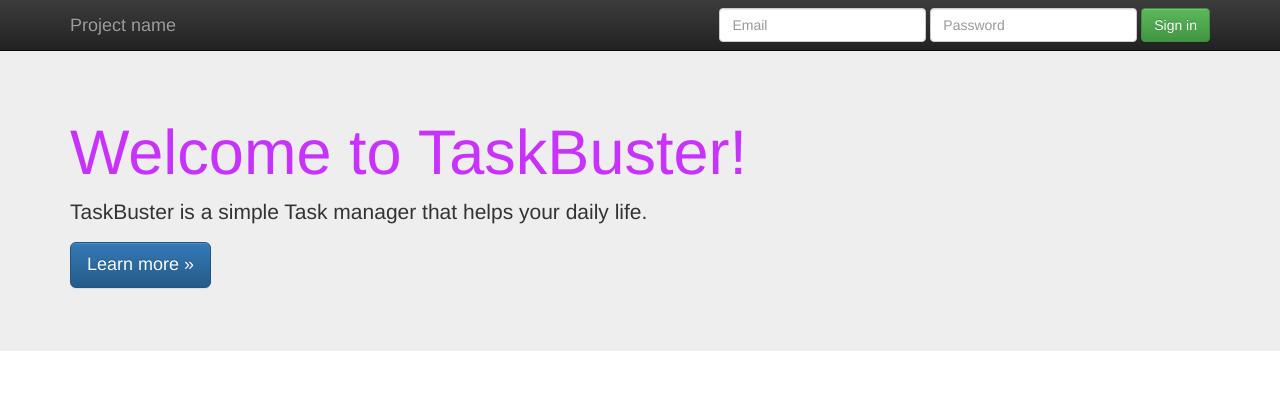
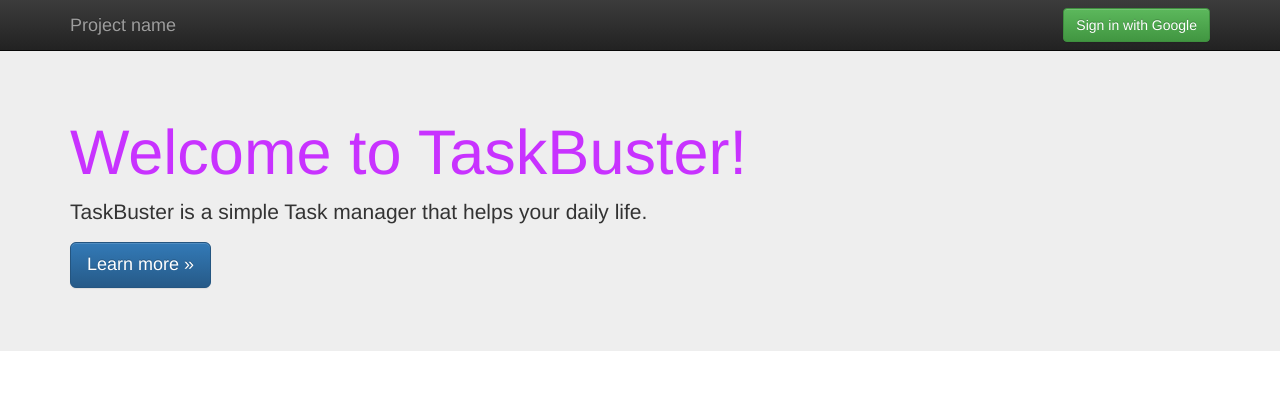
Before and after one commit to BrianGuo/taskbuster_project, a Django app: page /en/ in a window 1280 px wide. Shown: the top 402 px of the page. Run offline with Django 3.2, Linux system fonts and the light colour scheme; some libraries are stand-ins or nearby versions.

Commit message:
Login with google.

```diff
--- a/taskbuster/settings/testing.py
+++ b/taskbuster/settings/testing.py
@@ -14,3 +14,7 @@ DATABASES = {
         'PORT': '',
     }
 }
+
+FIXTURE_DIRS = (
+    os.path.join(BASE_DIR, 'fixtures'),
+)
--- a/taskbuster/templates/base.html
+++ b/taskbuster/templates/base.html
@@ -44,13 +44,13 @@
           </div>
           <div id="navbar" class="navbar-collapse collapse">
             <form class="navbar-form navbar-right" role="form">
-              <div class="form-group">
-                <input type="text" placeholder="Email" class="form-control">
-              </div>
-              <div class="form-group">
-                <input type="password" placeholder="Password" class="form-control">
-              </div>
-              <button type="submit" class="btn btn-success">Sign in</button>
+              {% if user.is_authenticated %}
+                <a id="logout" href="/accounts/logout" class="btn btn-success">Logout</a>
+              {% else %}
+                <a id="google_login" href="/accounts/google/login" class="btn btn-success">
+                  Sign in with Google
+                </a>
+              {% endif %}
             </form>
           </div><!--/.navbar-collapse -->
         </div>
--- a/taskbuster/urls.py
+++ b/taskbuster/urls.py
@@ -7,6 +7,8 @@ from .views import home, home_files
 urlpatterns = [
     url(r'^(?P<filename>(robots.txt)|(humans.txt))$',
         home_files, name='home-files'),
+    url(r'^accounts/logout/$', 'django.contrib.auth.views.logout', {'next_page': '/'}),
+    url(r'^accounts/', include('allauth.urls')),
 ]
 
 urlpatterns += i18n_patterns(
```
Also changed, not shown: taskbuster/settings/base.py (+26 -0 lines), 1 other file.
